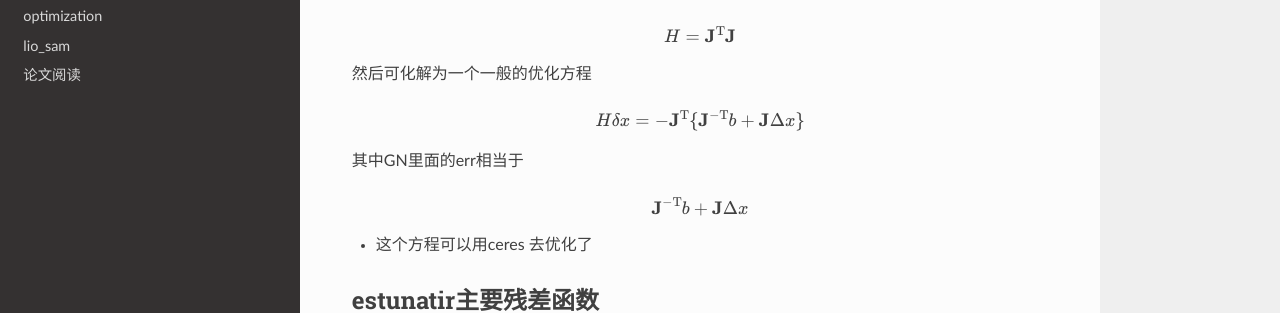
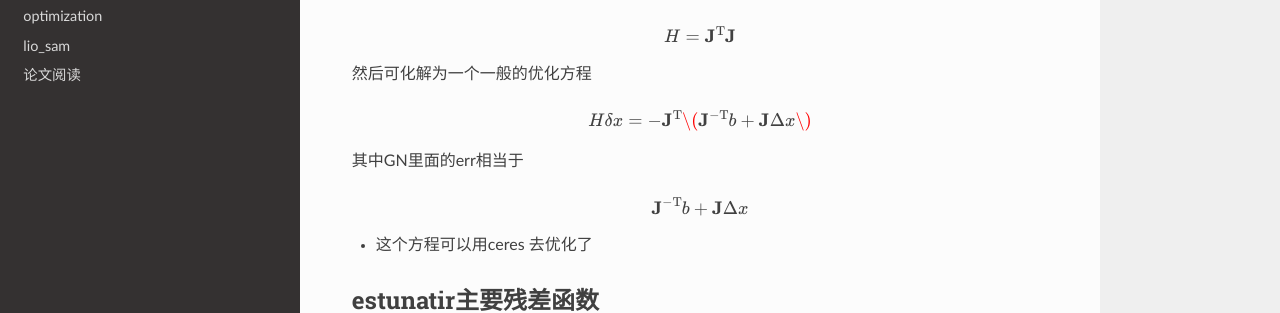
Before and after one commit to lyp727460067/fly-pigger, a Sphinx documentation site: the page built from source/vins.rst, in a window 1280 px wide and 1300 px high. Shown: the part 519-832 px from the top of the window. Built offline with Sphinx 7.4.7 and the Read the Docs theme 2.0.0, drawn with Linux system fonts in a browser that asks for light colours; pages that are not in the unit, such as notebooks, are missing from menus.

Commit message:
add bian

```diff
--- a/source/vins.rst
+++ b/source/vins.rst
@@ -39,7 +39,7 @@ vins 中的边缘化的一点记录
     :nowrap:
 
     \begin{equation}
-    H\delta x  = -\mathbf{J}^\mathrm{T} \{ \mathbf{J}^\mathrm{-T}b + \mathbf{J}\Delta x \}
+    H\delta x  = -\mathbf{J}^\mathrm{T} \( \mathbf{J}^\mathrm{-T}b + \mathbf{J}\Delta x \)
     \end{equation}
 
 其中GN里面的err相当于
```
